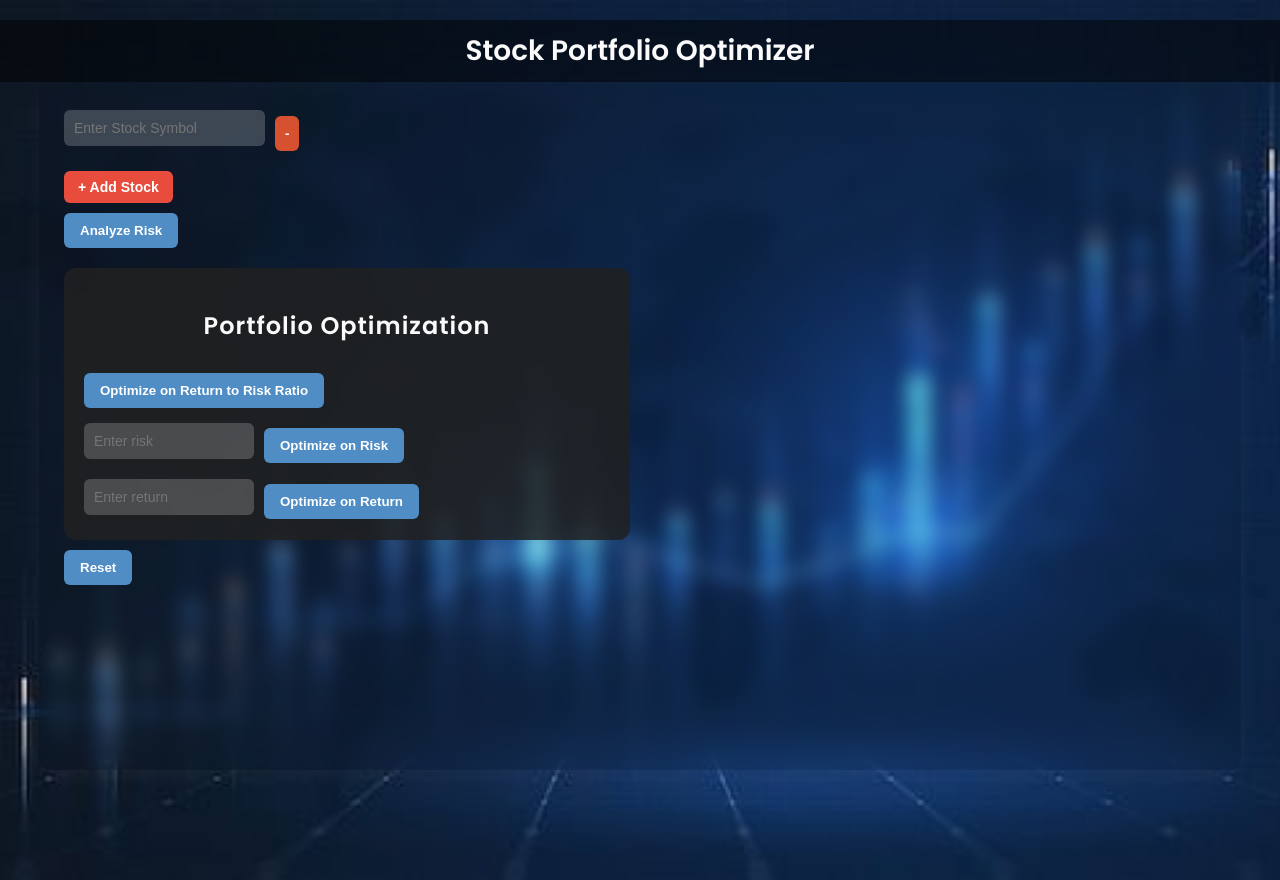
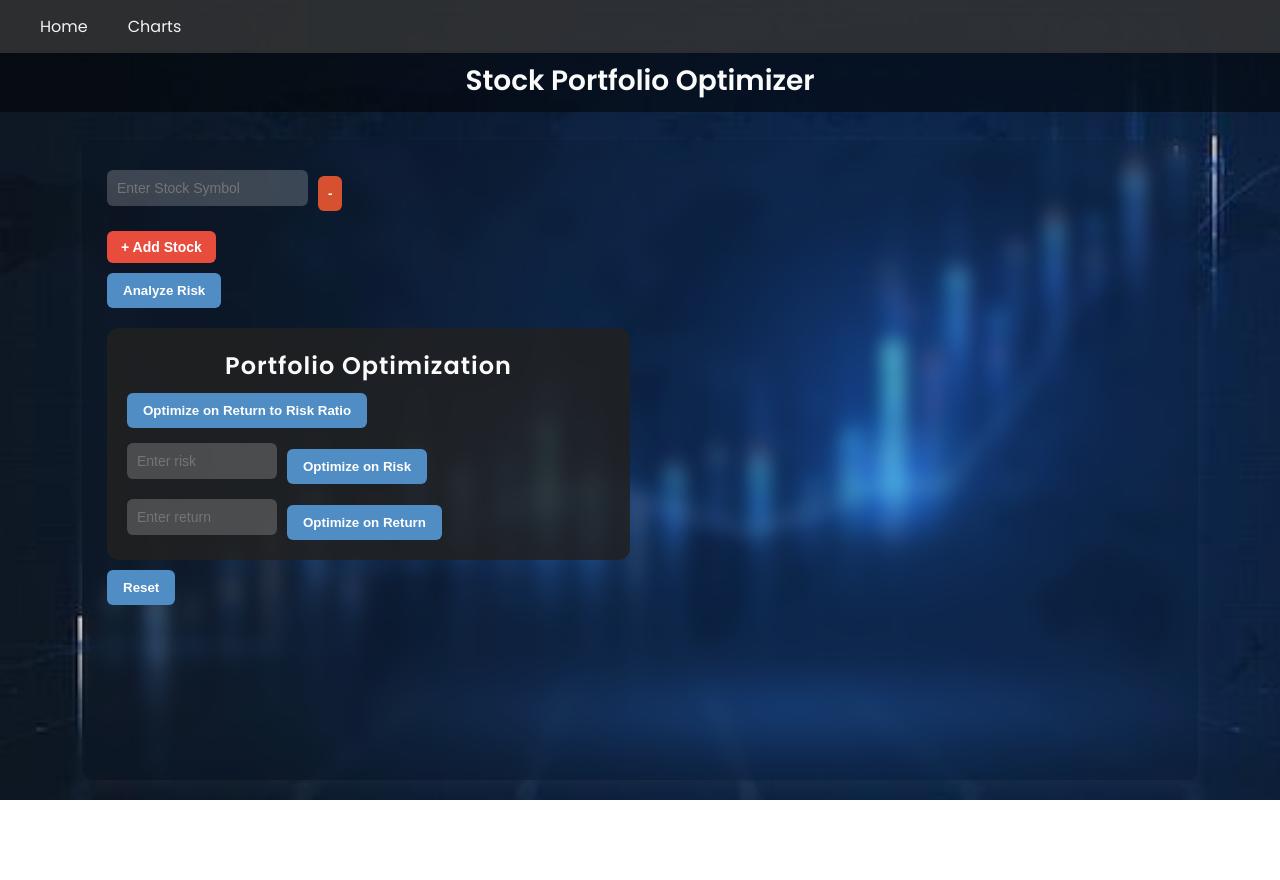
Before and after one commit to Rudra2302/Stock-Optimization-Automation, a plain HTML site: page public/index.html in a window 1280 px wide. After the commit the page ends 800 px from the top, so only its background shows below. Drawn offline with Linux system fonts and the light colour scheme.

Commit message:
Charts tab added

```diff
--- a/public/index.html
+++ b/public/index.html
@@ -6,26 +6,71 @@
   <title>Stock Optimizer</title>
   <link href="https://fonts.googleapis.com/css2?family=Poppins:wght@300;400;600&display=swap" rel="stylesheet">
   <style>
+    * {
+      box-sizing: border-box;
+      margin: 0;
+      padding: 0;
+    }
+
     body {
       font-family: 'Poppins', sans-serif;
-      margin: 0;
-      padding-top: 80px;
       color: #fffffffa;
       background: url('2a7e54add6b3524b650a6ba4f7fb01e1.jpg') no-repeat center center/cover;
       height: 100vh;
-      overflow: hidden;
     }
+
+    .navbar {
+      display: flex;
+      background-color: rgba(51, 51, 51, 0.85);
+      position: fixed;
+      top: 0;
+      width: 100%;
+      z-index: 999;
+      justify-content: flex-start;
+      padding-left: 20px;
+    }
+
+
+    .navbar a {
+      color: #f2f2f2;
+      padding: 14px 20px;
+      text-decoration: none;
+      text-align: center;
+      display: inline-block;
+      transition: background-color 0.3s, color 0.3s;
+      border-radius: 6px;
+      font-weight: 500;
+    }
+
+
+    .navbar a:hover {
+  background-color: #444;
+  color: #fff;
+}
+
+
     h1 {
       position: fixed;
-      top: 20px;
+      top: 50px;
       width: 100%;
       text-align: center;
       font-size: 28px;
-      z-index: 1000;
+      z-index: 998;
       background: rgba(0, 0, 0, 0.5);
       padding: 10px 0;
-      margin: 0;
     }
+
+    .tab-content {
+      display: none;
+      padding-top: 140px;
+      padding-left: 20px;
+      padding-right: 20px;
+    }
+
+    .active-tab {
+      display: block;
+    }
+
     .container {
       display: flex;
       flex-direction: row;
@@ -41,14 +86,17 @@
       overflow-y: auto;
       margin: auto;
     }
+
     .left-panel, .right-panel {
       flex: 1;
     }
+
     h2, h3 {
       font-weight: 600;
       letter-spacing: 1px;
       text-align: center;
     }
+
     input[type="text"], input[type="number"] {
       padding: 10px;
       margin: 5px 0;
@@ -58,11 +106,13 @@
       color: #fff;
       font-size: 14px;
     }
+
     .stock-input {
       display: flex;
       align-items: center;
       margin-bottom: 10px;
     }
+
     .removeStock {
       background: #d65130;
       border: none;
@@ -73,20 +123,22 @@
       cursor: pointer;
       margin-left: 10px;
     }
+
     .removeStock:hover {
       background: #b22222;
     }
+
     #addStock {
       background: #e74c3c;
       font-size: 14px;
       padding: 8px 14px;
-      width: auto;
       margin-top: 10px;
-      display: inline-block;
     }
+
     #addStock:hover {
       background: #c0392b;
     }
+
     button {
       background: #4f8dc4;
       border: none;
@@ -98,10 +150,12 @@
       margin-top: 10px;
       transition: all 0.3s ease;
     }
+
     button:hover {
       background: #59c7e9;
       transform: scale(1.05);
     }
+
     .section {
       margin-top: 20px;
       background: rgba(34, 34, 34, 0.85);
@@ -109,15 +163,15 @@
       border-radius: 12px;
       backdrop-filter: blur(5px);
     }
+
     .hidden {
       display: none;
     }
+
     ul#optimizedWeights {
       padding-left: 20px;
     }
-    .section h3 {
-      margin-top: 10px;
-    }
+
     .inline-form {
       display: flex;
       align-items: center;
@@ -125,13 +179,23 @@
       margin-top: 10px;
       flex-wrap: wrap;
     }
+
     .inline-form input {
       width: 150px;
     }
   </style>
 </head>
 <body>
+  <!-- Navigation Bar -->
+  <div class="navbar">
+    <a href="#" onclick="showTab('home')">Home</a>
+    <a href="#" onclick="showTab('charts')">Charts</a>
+  </div>
+
   <h1>Stock Portfolio Optimizer</h1>
+
+  <!-- Tab Contents -->
+  <div id="home" class="tab-content active-tab">
     <div class="container">
       <div class="left-panel">
         <form id="optimizeForm">
@@ -184,6 +248,12 @@
           <ul id="optimizedWeights"></ul>
         </div>
       </div>
+    </div>
+  </div>
+
+  <div id="charts" class="tab-content">
+    <h2>Charts</h2>
+    <p>Your chart components go here.</p>
   </div>
 
   <script>
```
Lines whose indentation alone changed are shown as unchanged.
